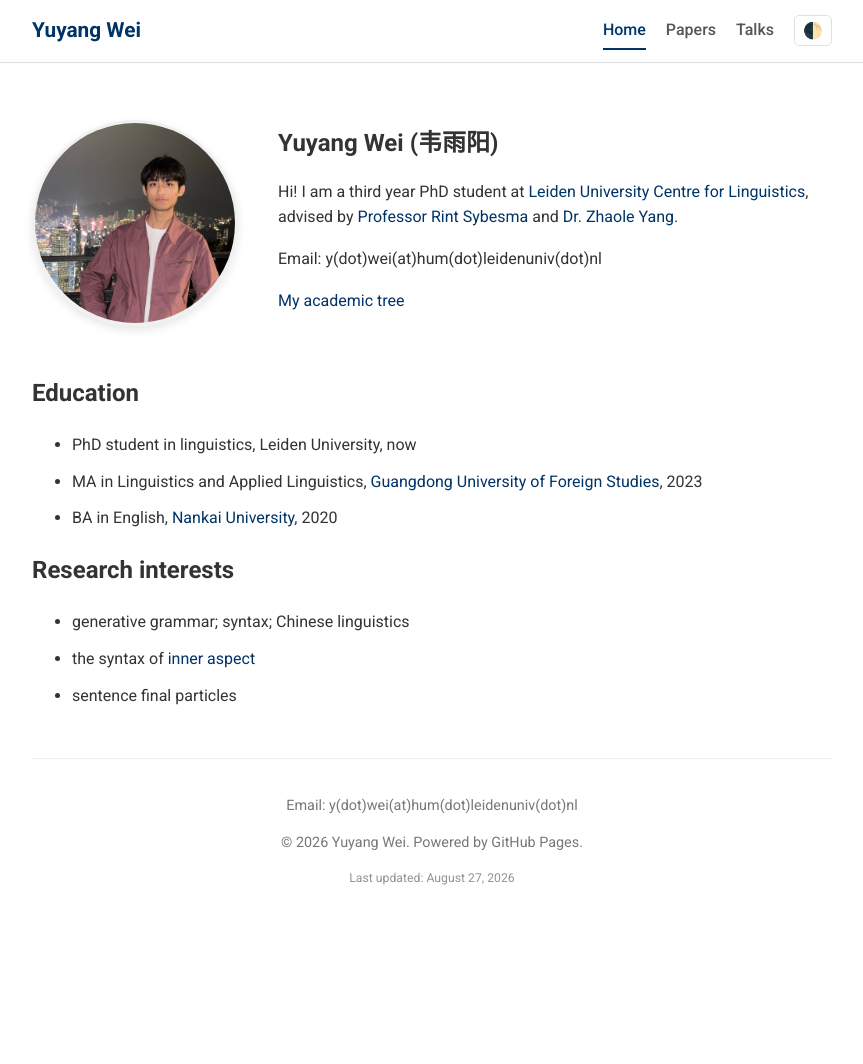
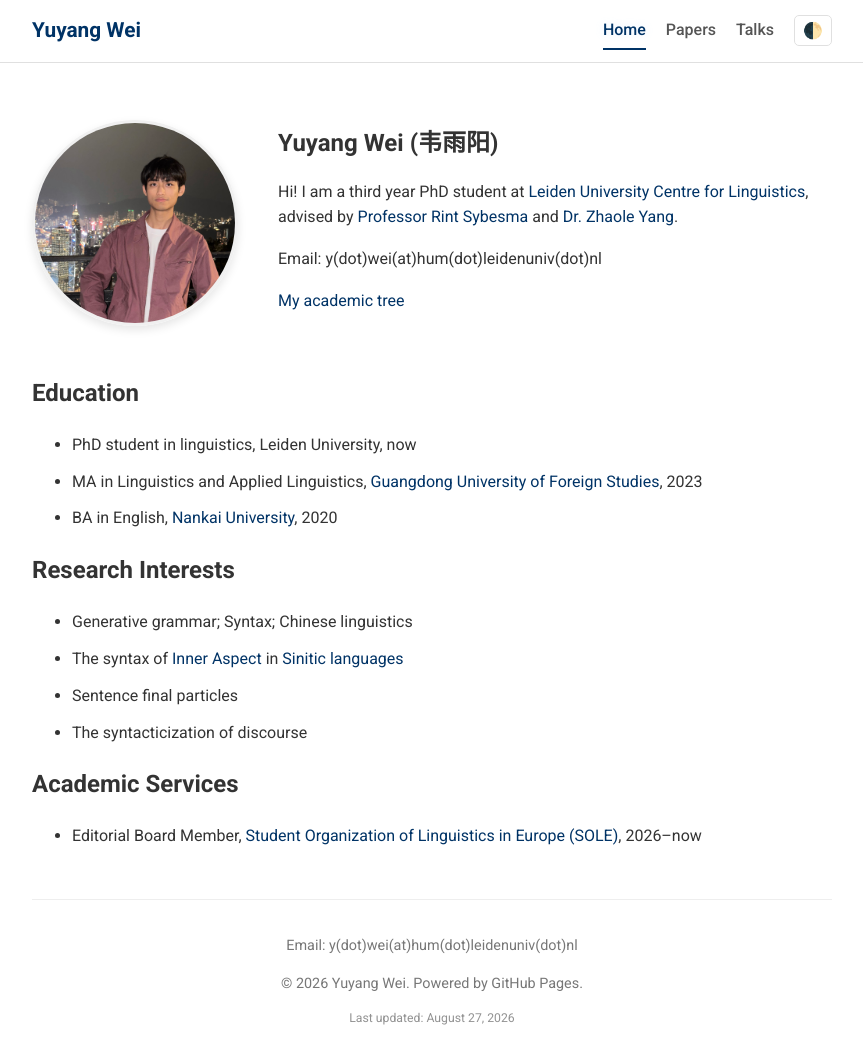
Before and after one commit to yuyang-wei/yuyang-wei.github.io, a Jekyll site: the page built from index.md, in a window 1280 px wide and 1081 px high. Shown: the top 1064 px of the window, without its empty margins (208-1071 px from the left). Built offline with Jekyll 4.4.1, drawn with Linux system fonts in a browser that asks for light colours; our own code applies the rules of GitHub Pages for plain Markdown files.

Commit message:
Update research interests and add academic services section

```diff
--- a/index.md
+++ b/index.md
@@ -17,8 +17,13 @@
 * MA in Linguistics and Applied Linguistics, [Guangdong University of Foreign Studies](https://english.gdufs.edu.cn), 2023
 * BA in English, [Nankai University](https://en.nankai.edu.cn), 2020
 
-## Research interests
+## Research Interests
 
-* generative grammar; syntax; Chinese linguistics
-* the syntax of [inner aspect](https://doi.org/10.1163/2210-7363_ecll_COM_000294)
-* sentence final particles
+* Generative grammar; Syntax; Chinese linguistics
+* The syntax of [Inner Aspect](https://doi.org/10.1163/2210-7363_ecll_COM_000294) in [Sinitic languages](https://en.wikipedia.org/wiki/Sinitic_languages)
+* Sentence final particles
+* The syntacticization of discourse
+
+## Academic Services
+
+* Editorial Board Member, [Student Organization of Linguistics in Europe (SOLE)](https://www.universiteitleiden.nl/en/events/series/sole), 2026–now
```
